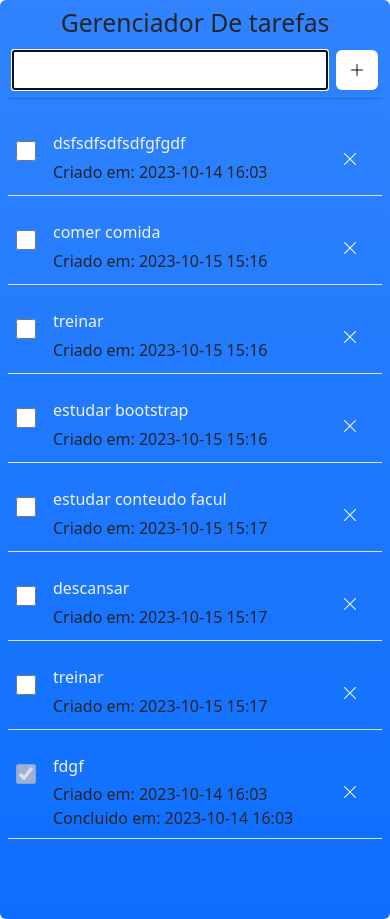
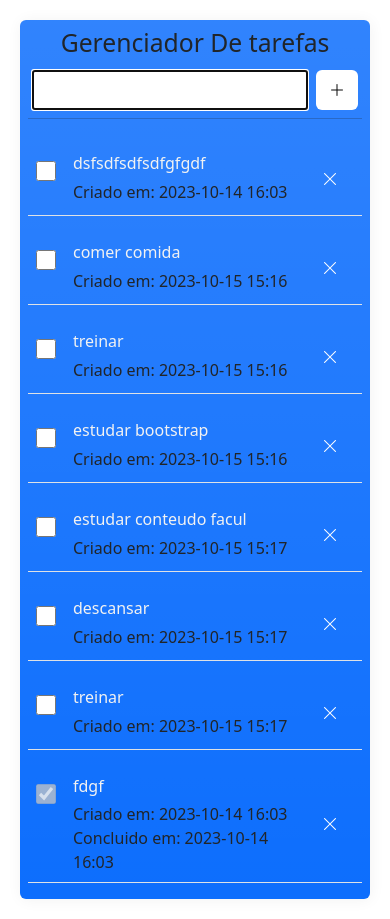
Before and after one commit to ivonilson-carmo/gerenciador-de-tarefas-flask, a Flask app: page / in a window 390 px wide. Run offline with Flask 3, Linux system fonts and the light colour scheme; data comes from the database, SQL or seed files in the repository; some libraries are stand-ins or nearby versions.

Commit message:
Revert "removed margin on screen with width on mobile device"
This reverts commit 99681de02e8ee8cb2e95a5037ef2ecd8fa88b2d5.

```diff
--- a/static/style.css
+++ b/static/style.css
@@ -12,9 +12,12 @@ body{
 
 main{
     height: 100%;
+    box-shadow: 1px 1px 15px var(--color-light);
+}
+
+#main-container{
     width: 60%;
 }
-
 
 
 .content-header i{
@@ -79,11 +82,8 @@ item-task .content-info p{
 }
 
 @media (max-width: 576px){
-    body{
-        padding: 0;
-    }
-
-    #main-container{
-        width: 100%;
+    main{
+        margin: 20px 20px !important;
+        width: calc(100% - 40px) !important;
     }
 }
```
